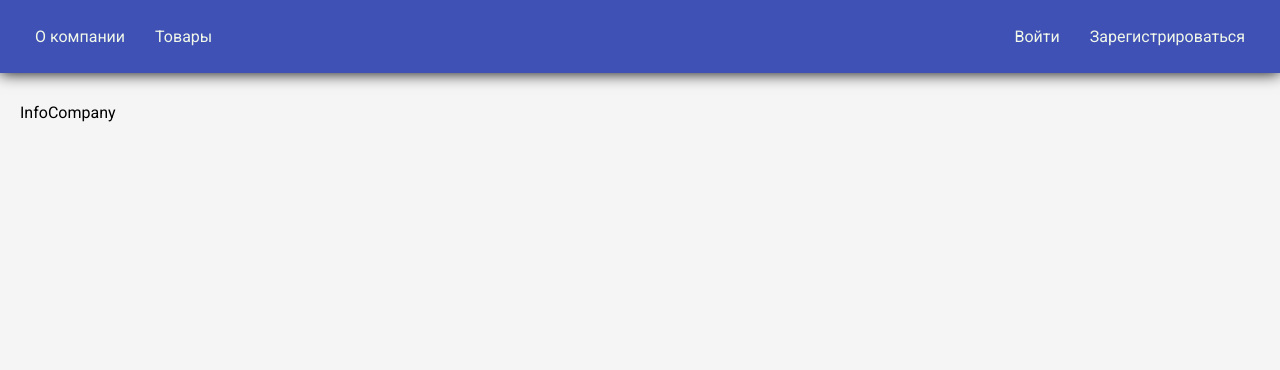
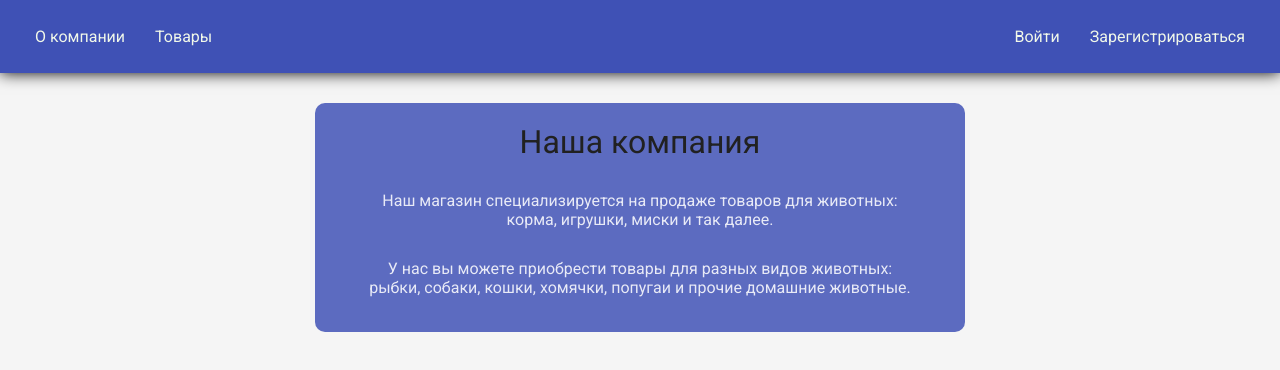
Before and after one commit to Async-Reaper/Zooshop-react, a React (Create React App) app: page / in a window 1280 px wide. Shown: the top 370 px of the page. Built offline with nearby package versions, Linux system fonts and the light colour scheme; no server answers.

Commit message:
create description for info product

```diff
--- /dev/null
+++ b/src/components/Info/Info.module.css
@@ -0,0 +1,25 @@
+.InfoWrapper {
+    display: flex;
+    flex-direction: column;
+    max-width: 650px;
+    margin: 0 auto;
+    text-align: center;
+}
+
+.InfoTitle {
+    color: #212121;
+    font-weight: 400;
+    margin-bottom: 15px;
+}
+
+.InfoCompanyWrapper {
+    color: #e8eaf6;
+    padding: 20px 40px;
+    background: #5c6bc0;
+    border-radius: 10px;
+    margin-bottom: 15px;
+}
+
+.InfoCompanyText {
+    padding: 15px 10px;
+}
--- /dev/null
+++ b/src/components/Info/InfoContent.tsx
@@ -0,0 +1,16 @@
+import React, { FC } from 'react'
+import cl from './Info.module.css'
+
+export const InfoContent: FC = () => {
+    return (
+        <div className={cl.InfoCompanyWrapper}>
+            <h1 className={cl.InfoTitle}>Наша компания</h1>
+            <p className={cl.InfoCompanyText}>
+                Наш магазин специализируется на продаже товаров для животных: корма, игрушки, миски и так далее.
+            </p>
+            <p className={cl.InfoCompanyText}>
+                У нас вы можете приобрести товары для разных видов животных: рыбки, собаки, кошки, хомячки, попугаи и прочие домашние животные.
+            </p>
+        </div>
+    )
+}
--- /dev/null
+++ b/src/components/Info/InfoWrapper.tsx
@@ -0,0 +1,13 @@
+import React, { FC } from 'react'
+import cl from './Info.module.css'
+import { InfoContent } from './InfoContent'
+
+const InfoWrapper: FC = () => {
+    return (
+        <div className={cl.InfoWrapper}>
+            <InfoContent />
+        </div>
+    )
+}
+
+export default InfoWrapper
--- a/src/pages/InfoCompany.tsx
+++ b/src/pages/InfoCompany.tsx
@@ -1,10 +1,11 @@
 import React, { FC } from 'react'
+import InfoWrapper from '../components/Info/InfoWrapper'
 import ContainerApp from '../components/UI/Container/Container'
 
 const InfoCompany: FC = () => {
   return (
     <ContainerApp>
-      InfoCompany
+      <InfoWrapper />
     </ContainerApp>
   )
 }
```
